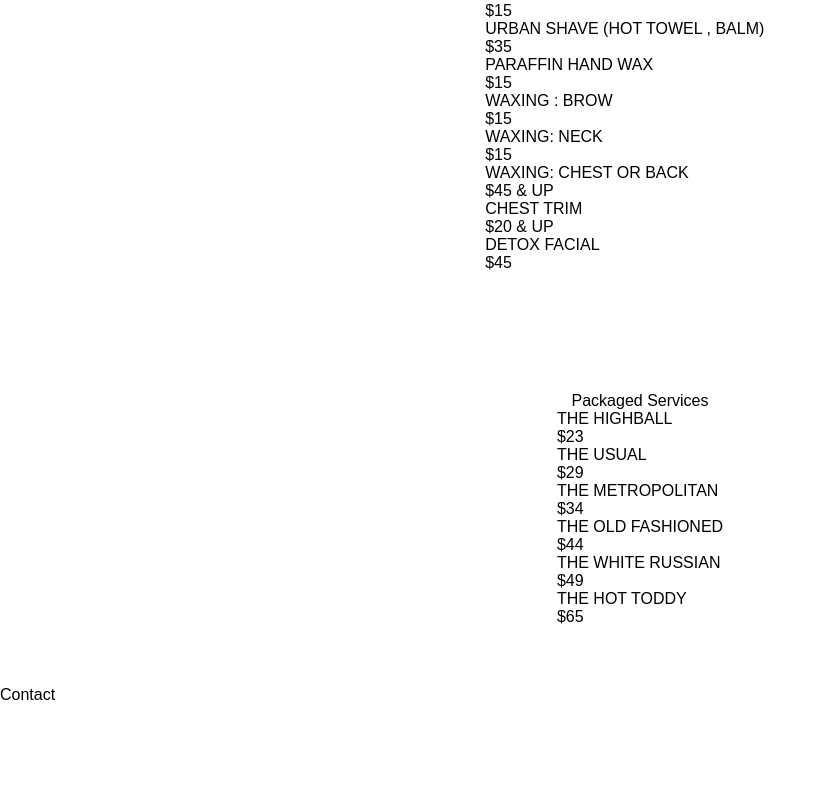
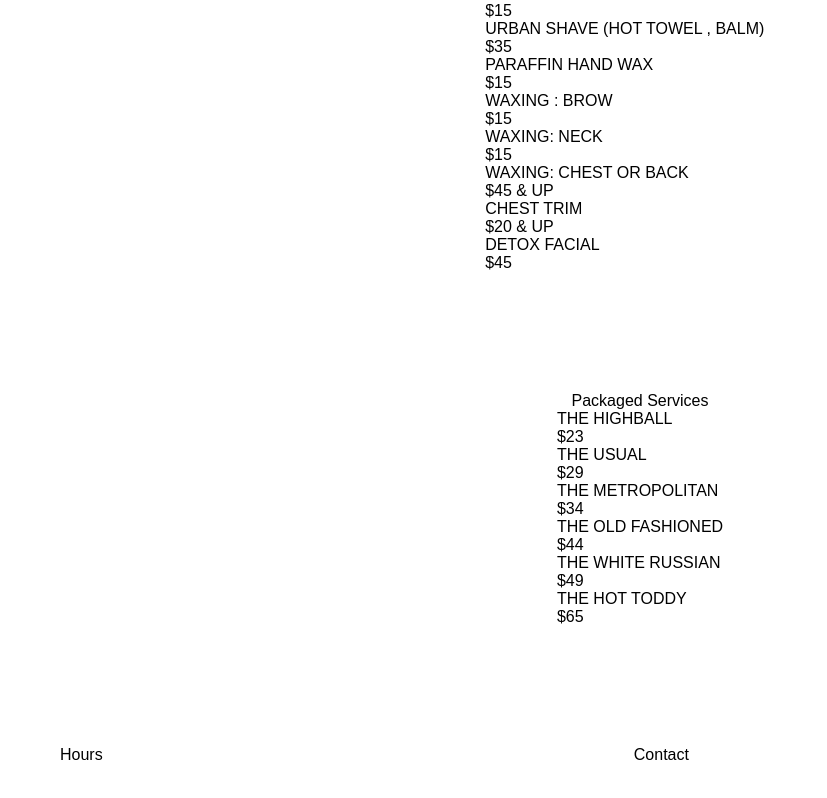
Before and after one commit to jmazrimas/blackpanther, a React (Create React App) app: page / in a window 1280 px wide. Shown: the part 809-1607 px from the top of the page, without its empty margins (0-827 px from the left). Before the commit the page ends 1513 px from the top, so only its background shows below. Built offline with nearby package versions, Linux system fonts and the light colour scheme.

Commit message:
add hours/contact placeholder

```diff
--- a/src/components/Contact.jsx
+++ b/src/components/Contact.jsx
@@ -3,8 +3,15 @@ import React, { Component } from 'react';
 class Contact extends Component {
   render() {
     return (
-      <div className="services">
-        Contact
+      <div className="contact">
+        <div className="content con-padded flex center-center hours-contact">
+          <div>
+            Hours
+          </div>
+          <div>
+            Contact
+          </div>
+        </div>
       </div>
     );
   }
--- a/src/styles/App.css
+++ b/src/styles/App.css
@@ -1,3 +1,6 @@
+.hours-contact > div {
+  flex-grow: 1; }
+
 .header {
   height: 300px; }
 
--- a/src/styles/_contact.scss
+++ b/src/styles/_contact.scss
@@ -1,3 +1,9 @@
 .contact {
 
 }
+
+.hours-contact {
+  >div {
+    flex-grow: 1;
+  }
+}
```
